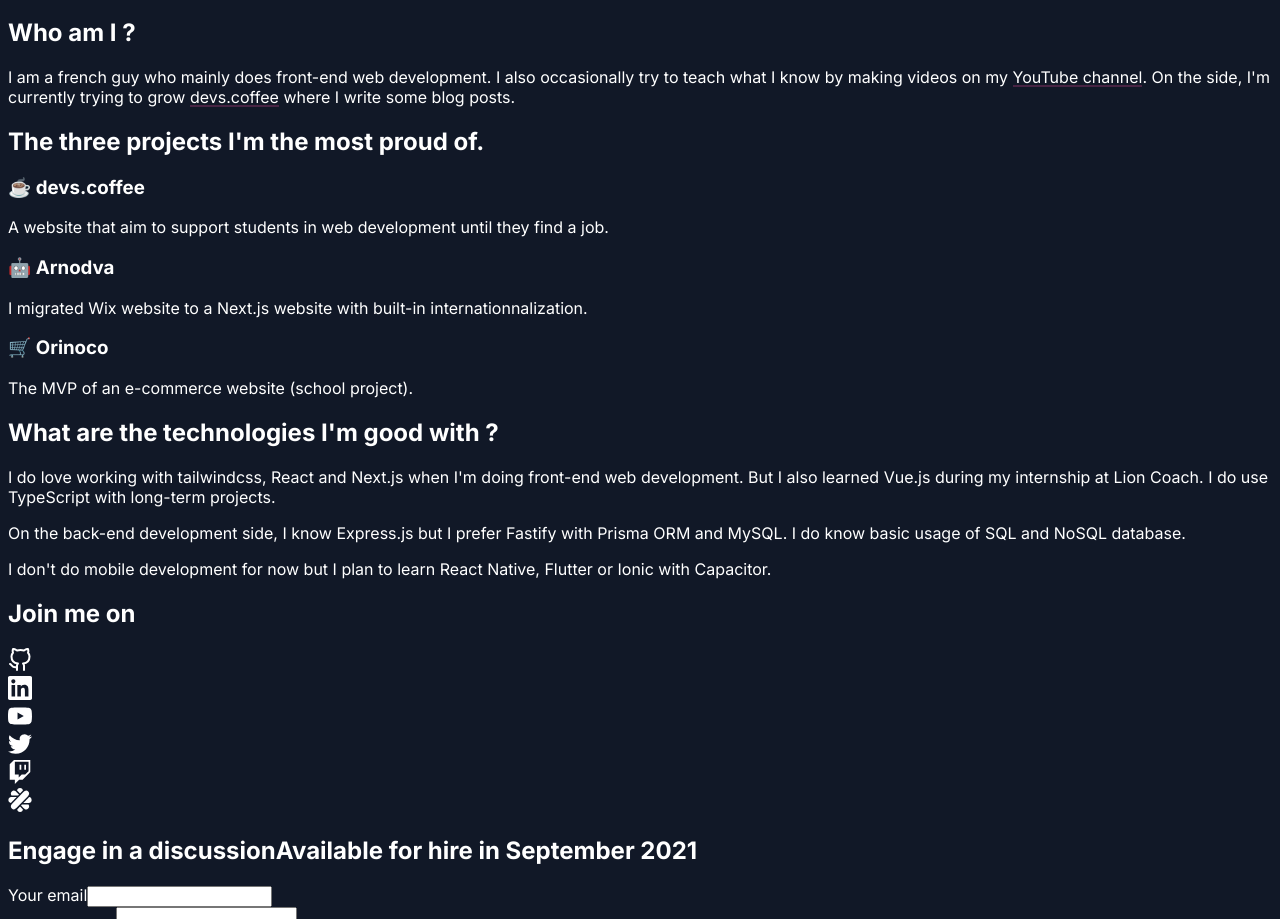
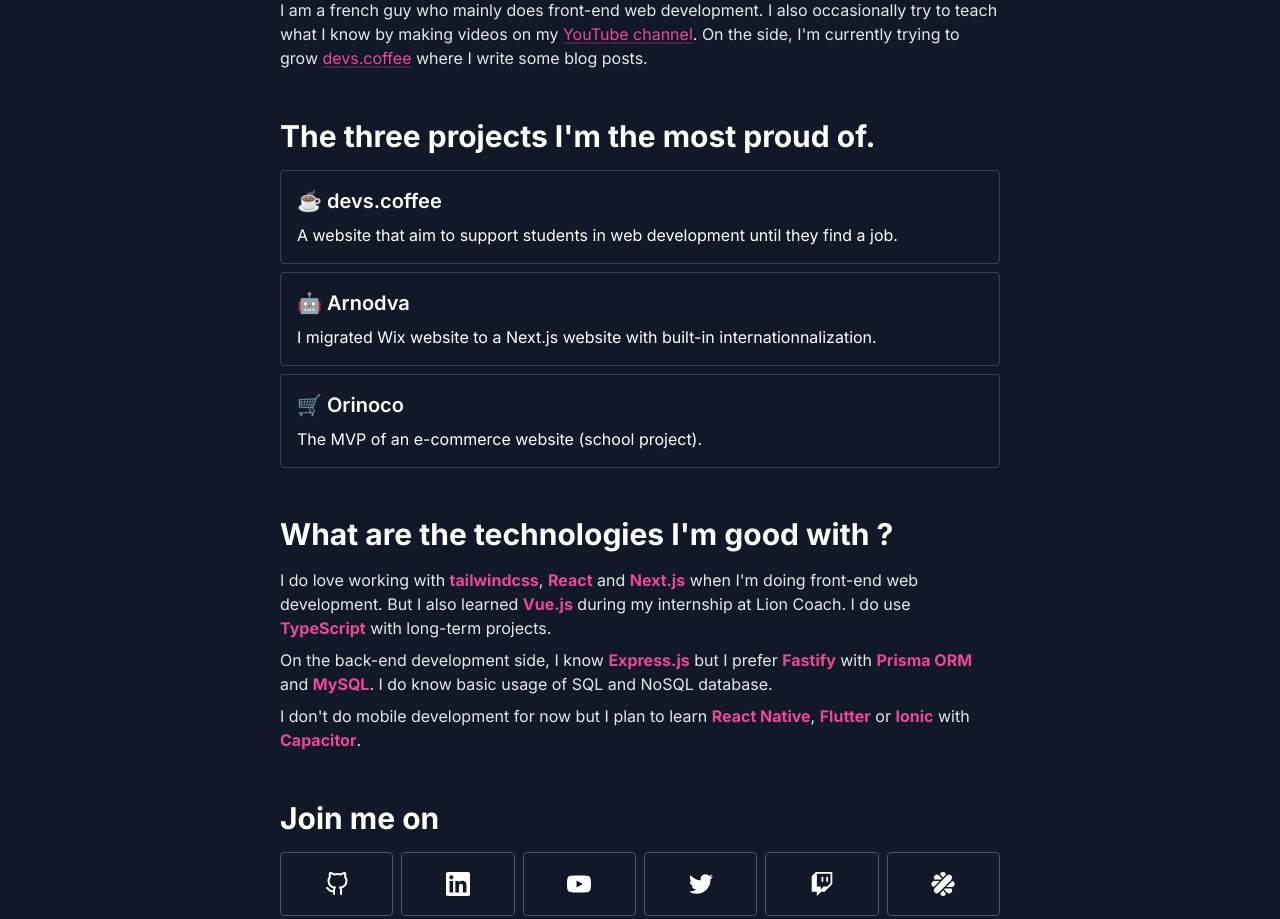
Before and after one commit to MathisBarre/nextjs.mathisbarre.com, a Next.js app: page / in a window 1280 px wide. Shown: the part 233-1152 px from the top of the page. Built offline with nearby package versions, Linux system fonts and the light colour scheme.

Commit message:
refacto: everything !

```diff
--- a/pages/_app.tsx
+++ b/pages/_app.tsx
@@ -1,6 +1,5 @@
 import { AppProps } from 'next/app'
 import Head from "next/head"
-import "tailwindcss/tailwind.css"
 import '../styles/globals.css'
 
 function App({ Component, pageProps }: AppProps) {
--- a/pages/index.tsx
+++ b/pages/index.tsx
@@ -19,72 +19,113 @@
         <meta name="theme-color" content="#ffffff" />
       </Head>
       <main className="container max-w-3xl px-4 py-16 mx-auto sm:px-6">
-        <h1 className="text-2xl font-bold sm:text-4xl">Hey, I'm Mathis Barré <img className="align-baseline h-7 sm:h-9 hand-animation" src="/images/emoji/waving-hand-flip.png" alt="" /></h1>
+        <Intro />
+        <Projects />
+        <Technologies />
+        <SocialNetworks />
+        <Contact />
+      </main>
+    </>
+  )
+}
+
+function Intro() {
+  return (
+    <section>
+      <h1 className="text-2xl font-bold sm:text-4xl">
+        Hey, I'm Mathis Barré
+        <img className="align-baseline h-7 sm:h-9 hand-animation" src="/images/emoji/waving-hand-flip.png" alt="" />
+      </h1>
       <p className="text-gray-200">I'm glad to see you here ! Take a cup of coffee ☕ and make a tour !</p>
 
-        <h2 className="mt-12 mb-2 text-xl font-bold sm:text-3xl">Who am I ?</h2>
-        <p className="text-gray-200">I am a french guy who mainly does front-end web development. I also occasionally try to teach what I know by making videos on my <a className="text-pink-500 animated-underline" href="https://www.youtube.com/channel/UCl3-1zqMl6YkRx0OQ3KwC_g">YouTube channel</a>. On the side, I'm currently trying to grow <a className="text-pink-500 animated-underline" href="https://devs.coffee">devs.coffee</a> where I write some blog posts.</p>
+      <h2 className="title-section">Who am I ?</h2>
+      <p className="text-gray-200">
+        I am a french guy who mainly does front-end web development. I also occasionally try to teach what I know by making videos on my <a className="link" href="https://www.youtube.com/channel/UCl3-1zqMl6YkRx0OQ3KwC_g">YouTube channel</a>. On the side, I'm currently trying to grow <a className="link" href="https://devs.coffee">devs.coffee</a> where I write some blog posts.
+      </p>
+    </section>
+  )
+}
 
-        <h2 className="mt-12 mb-2 text-xl font-bold sm:text-3xl">The three projects I'm the most proud of.</h2>
-        <a href="https://devs.coffee" target="_blank" rel="noreferrer noopener" className="block mb-2 group">
+function Projects() {
+  return (
+    <section>
+      <h2 className="title-section">The three projects I'm the most proud of.</h2>
+      <Project link="https://devs.coffee" text="☕ devs.coffee" description="A website that aim to support students in web development until they find a job." />
+      <Project link="https://arnodva.com" text="🤖 Arnodva" description="I migrated Wix website to a Next.js website with built-in internationnalization." />
+      <Project link="https://orinoco-v2.mathisbarre.com" text="🛒 Orinoco" description="The MVP of an e-commerce website (school project)." />
+    </section>
+  )
+}
+
+interface ProjectProps {
+  link: string
+  text: string
+  description: string
+}
+
+function Project({ link, text, description }: ProjectProps) {
+  return (
+    <a href={link} target="_blank" rel="noreferrer noopener" className="block mb-2 group">
       <section className="p-4 duration-75 border border-gray-700 rounded group-hover:bg-gray-800">
-            <h3 className="mb-2 text-lg font-semibold sm:text-xl">☕ devs.coffee</h3>
-            <p>A website that aim to support students in web development until they find a job.</p>
+        <h3 className="mb-2 text-lg font-semibold sm:text-xl">{text}</h3>
+        <p>{description}</p>
       </section>
     </a>
-        <a href="https://arnodva.com" target="_blank" rel="noreferrer noopener" className="block mb-2 group">
-          <section className="p-4 duration-75 border border-gray-700 rounded group-hover:bg-gray-800">
-            <h3 className="mb-2 text-lg font-semibold sm:text-xl">🤖 Arnodva</h3>
-            <p>I migrated Wix website to a Next.js website with built-in internationnalization.</p>
+  )
+}
+
+function Technologies() {
+  return (
+    <section>
+      <h2 className="title-section">What are the technologies I'm good with ?</h2>
+      <p className="mb-2 text-gray-200">
+        I do love working with <span className="bold">tailwindcss</span>, <span className="bold">React</span> and <span className="bold">Next.js</span> when I'm doing front-end web development. But I also learned <span className="bold">Vue.js</span> during my internship at Lion Coach. I do use <span className="bold">TypeScript</span> with long-term projects.
+      </p>
+      <p className="mb-2 text-gray-200">
+        On the back-end development side, I know <span className="bold">Express.js</span> but I prefer <span className="bold">Fastify</span> with <span className="bold">Prisma ORM</span> and <span className="bold">MySQL</span>. I do know basic usage of SQL and NoSQL database.
+      </p>
+      <p className="text-gray-200">
+        I don't do mobile development for now but I plan to learn <span className="bold">React Native</span>, <span className="bold">Flutter</span> or <span className="bold">Ionic</span> with <span className="bold">Capacitor</span>.
+      </p>
     </section>
-        </a>
-        <a href="https://orinoco-v2.mathisbarre.com" target="_blank" rel="noreferrer noopener" className="block group">
-          <section className="p-4 duration-75 border border-gray-700 rounded group-hover:bg-gray-800">
-            <h3 className="mb-2 text-lg font-semibold sm:text-xl">🛒 Orinoco</h3>
-            <p>The MVP of an e-commerce website (school project).</p>
-          </section>
-        </a>
+  )
+}
 
-        <h2 className="mt-12 mb-2 text-xl font-bold sm:text-3xl">What are the technologies I'm good with ?</h2>
-        <p className="mb-2 text-gray-200">
-          I do love working with <span className="font-bold text-pink-500">tailwindcss</span>, <span className="font-bold text-pink-500">React</span> and <span className="font-bold text-pink-500">Next.js</span> when I'm doing front-end web development. But I also learned <span className="font-bold text-pink-500">Vue.js</span> during my internship at Lion Coach. I do use <span className="font-bold text-pink-500">TypeScript</span> with long-term projects.
-        </p>
-
-        <p className="mb-2 text-gray-200">
-          On the back-end development side, I know <span className="font-bold text-pink-500">Express.js</span> but I prefer <span className="font-bold text-pink-500">Fastify</span> with <span className="font-bold text-pink-500">Prisma ORM</span> and <span className="font-bold text-pink-500">MySQL</span>. I do know basic usage of SQL and NoSQL database.
-        </p>
-
-        <p className="text-gray-200">
-          I don't do mobile development for now but I plan to learn <span className="font-bold text-pink-500">React Native</span>, <span className="font-bold text-pink-500">Flutter</span> or <span className="font-bold text-pink-500">Ionic</span> with <span className="font-bold text-pink-500">Capacitor</span>.
-        </p>
-
+function SocialNetworks() {
+  return (
     <section>
-          <h2 className="mt-12 mb-2 text-xl font-bold sm:text-3xl">Join me on</h2>
+      <h2 className="title-section">Join me on</h2>
 
       <div className="grid grid-cols-3 gap-2 sm:grid-cols-6">
-            <a href="https://github.com/MathisBarre">
-              <div className="duration-75 flex items-center justify-center h-16 border border-gray-600 rounded cursor-pointer hover:bg-gray-800 hover:bg-[#181717] hover:border-none"><Image width="24" height="24" src="/images/icons/github.svg" /></div>
-            </a>
-            <a href="https://linkedin.com/in/mathis-barre">
-              <div className="duration-75 flex items-center justify-center h-16 border text-white fill-current border-gray-600 rounded cursor-pointer hover:bg-[#0A66C2] hover:border-none"><Image width="24" height="24" src="/images/icons/linkedin.svg" className="text-white fill-current" /></div>
-            </a>
-            <a href="https://www.youtube.com/channel/UCl3-1zqMl6YkRx0OQ3KwC_g">
-              <div className="duration-75 flex items-center justify-center h-16 border border-gray-600 rounded cursor-pointer hover:bg-gray-800 hover:bg-[#FF0000] hover:border-none"><Image width="24" height="24" src="/images/icons/youtube.svg" /></div>
-            </a>
-            <a href="https://twitter.com/LeMathisBarre">
-              <div className="duration-75 flex items-center justify-center h-16 border border-gray-600 rounded cursor-pointer hover:bg-gray-800 hover:bg-[#1DA1F2] hover:border-none"><Image width="24" height="24" src="/images/icons/twitter.svg" /></div>
-            </a>
-            <a href="https://www.twitch.tv/mathisbarre_">
-              <div className="duration-75 flex items-center justify-center h-16 border border-gray-600 rounded cursor-pointer hover:bg-gray-800 hover:bg-[#9146FF] hover:border-none"><Image width="24" height="24" src="/images/icons/twitch.svg" /></div>
-            </a>
-            <a href="https://www.malt.fr/profile/mathisbarre">
-              <div className="duration-75 flex items-center justify-center h-16 border border-gray-600 rounded cursor-pointer hover:bg-gray-800 hover:bg-[#ff5c57] hover:border-none"><Image width="24" height="24" src="/images/icons/malt.svg" /></div>
-            </a>
+        <SocialNetwork link="https://github.com/MathisBarre" iconUrl="/images/icons/github.svg" color="#181717" />
+        <SocialNetwork link="https://linkedin.com/in/mathis-barre" iconUrl="/images/icons/linkedin.svg" color="#0A66C2" />
+        <SocialNetwork link="https://www.youtube.com/channel/UCl3-1zqMl6YkRx0OQ3KwC_g" iconUrl="/images/icons/youtube.svg" color="#FF0000" />
+        <SocialNetwork link="https://twitter.com/LeMathisBarre" iconUrl="/images/icons/twitter.svg" color="#1DA1F2" />
+        <SocialNetwork link="https://www.twitch.tv/mathisbarre_" iconUrl="/images/icons/twitch.svg" color="#9146FF" />
+        <SocialNetwork link="https://www.malt.fr/profile/mathisbarre" iconUrl="/images/icons/malt.svg" color="#ff5c57" />
       </div>
     </section>
+  )
+}
 
+interface SocialNetworkProps {
+  link: string
+  iconUrl: string
+  color: string
+}
 
-        <h2 className="flex flex-col flex-wrap items-start mt-12 mb-2 text-xl font-bold md:items-center md:flex-row sm:text-3xl">
+function SocialNetwork({ link, iconUrl, color }: SocialNetworkProps) {
+  return (
+    <a href={link}>
+      <div className={`duration-75 flex items-center justify-center h-16 border border-gray-600 rounded cursor-pointer hover:bg-gray-800 hover:bg-[${color}] hover:border-none`}><Image width="24" height="24" src={iconUrl} /></div>
+    </a>
+  )
+}
+
+function Contact() {
+  return (
+    <section>
+      <h2 className="flex flex-col flex-wrap items-start md:items-center md:flex-row title-section">
         <span>Engage in a discussion</span>
         <span className="block w-4 h-2"></span>
         <span className="relative inline-flex items-center p-1 text-sm font-normal text-green-400 border border-green-400 rounded">
@@ -104,7 +145,6 @@
         </div>
         <input type="submit" value="Send your love letter" className="block w-full p-2 bg-pink-700 rounded cursor-pointer hover:bg-pink-800" />
       </form>
-      </main>
-    </>
+    </section>
   )
 }
--- a/styles/globals.css
+++ b/styles/globals.css
@@ -1,3 +1,25 @@
+@tailwind base;
+@tailwind components;
+@tailwind utilities;
+
+@layer components {
+  .animated-underline {
+    text-decoration: none;
+    background: linear-gradient(
+        rgba(236, 72, 153, 25%),
+        rgba(236, 72, 153, 25%)
+      )
+      bottom no-repeat;
+    background-size: auto;
+    background-size: 100% 2px;
+    transition: background-size 0.1s;
+  }
+
+  .animated-underline:hover {
+    background-size: 100% 100%;
+  }
+}
+
 html,
 body {
   font-family: Inter, sans-serif;
@@ -7,19 +29,6 @@
 a {
   color: inherit;
   text-decoration: none;
-}
-
-.animated-underline {
-  text-decoration: none;
-  background: linear-gradient(rgba(236, 72, 153, 25%), rgba(236, 72, 153, 25%))
-    bottom no-repeat;
-  background-size: auto;
-  background-size: 100% 2px;
-  transition: background-size 0.1s;
-}
-
-.animated-underline:hover {
-  background-size: 100% 100%;
 }
 
 * {
@@ -36,6 +45,18 @@
   animation-duration: 1s;
   transform-origin: 20% 70%;
   transform: translateY(0.25rem);
+}
+
+.title-section {
+  @apply mt-12 mb-4 text-xl font-bold sm:text-3xl;
+}
+
+.link {
+  @apply text-pink-500 animated-underline;
+}
+
+.bold {
+  @apply font-bold text-pink-500;
 }
 
 @keyframes handAnimation {
```
Lines whose indentation alone changed are shown as unchanged.
